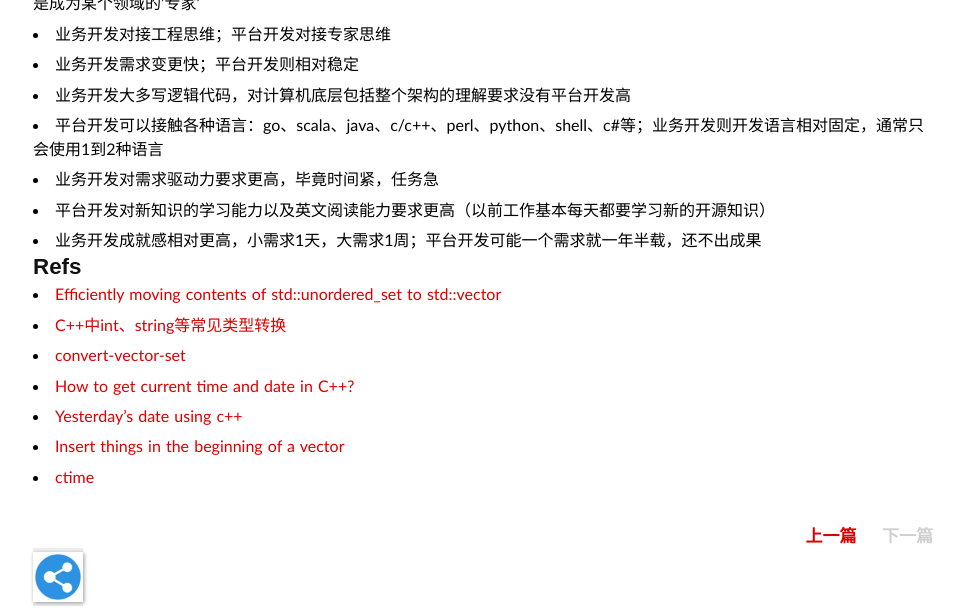
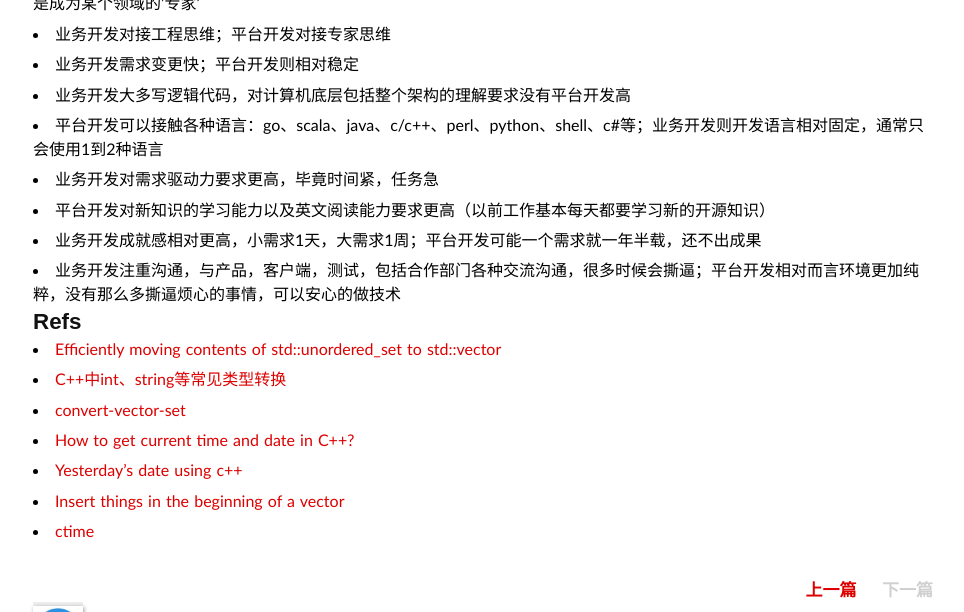
Before and after one commit to duyanghao/duyanghao.github.io, a Jekyll site: the page built from _posts/2018-12-12-c++-practice.md, in a window 1280 px wide and 900 px high, scrolled down 3335 px, cut to the strip 0-612 px from the top of the window. Shown: the whole strip, without its empty margins (157-1121 px from the left). Built offline with Jekyll 4.4.1, drawn with Linux system fonts in a browser that asks for light colours; some web fonts are replaced; comment, search, counter and statistics services are not loaded.

```diff
--- a/_posts/2018-12-12-c++-practice.md
+++ b/_posts/2018-12-12-c++-practice.md
@@ -194,6 +194,7 @@
 * 业务开发对需求驱动力要求更高，毕竟时间紧，任务急
 * 平台开发对新知识的学习能力以及英文阅读能力要求更高（以前工作基本每天都要学习新的开源知识）
 * 业务开发成就感相对更高，小需求1天，大需求1周；平台开发可能一个需求就一年半载，还不出成果
+* 业务开发注重沟通，与产品，客户端，测试，包括合作部门各种交流沟通，很多时候会撕逼；平台开发相对而言环境更加纯粹，没有那么多撕逼烦心的事情，可以安心的做技术
 
 ## Refs
 
```
